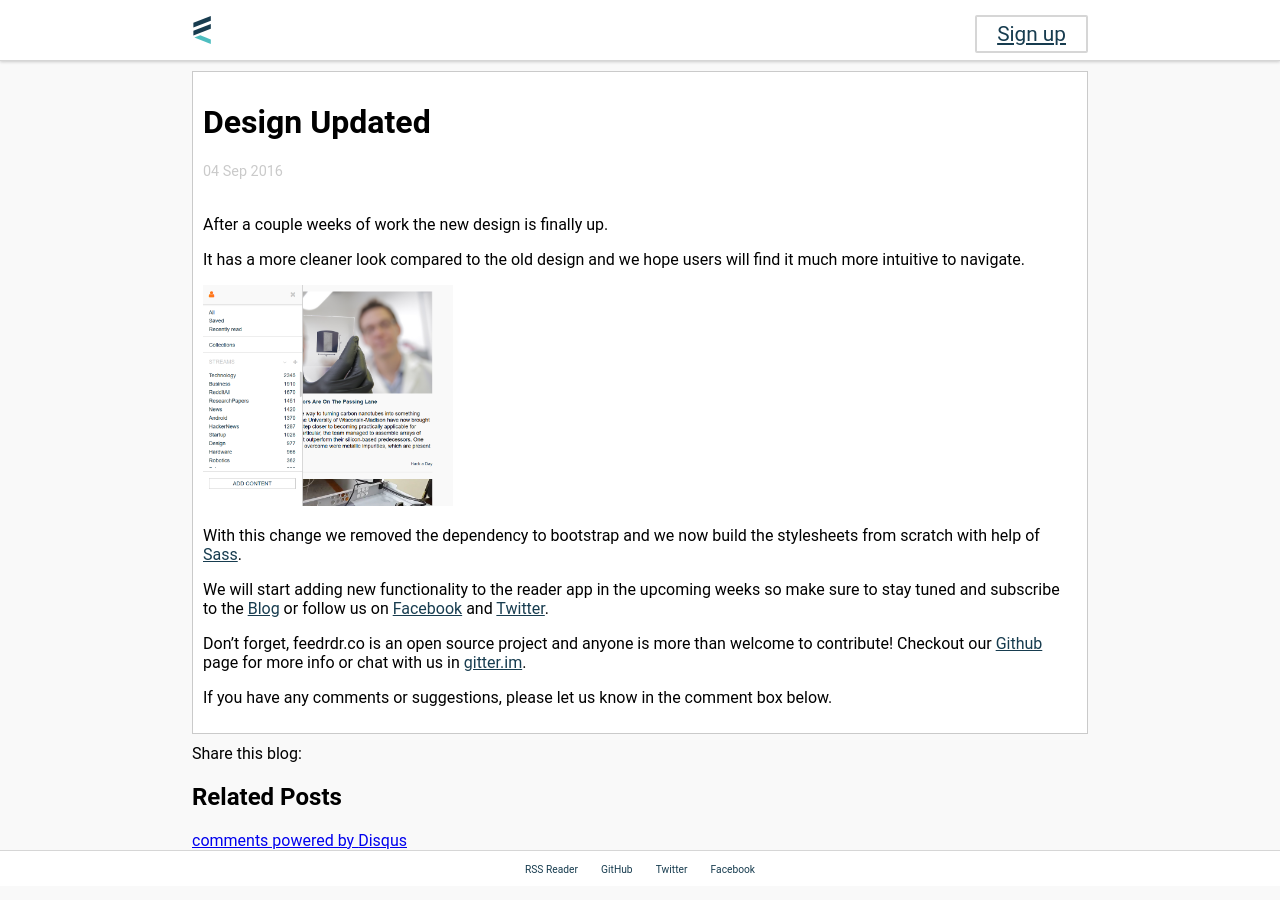
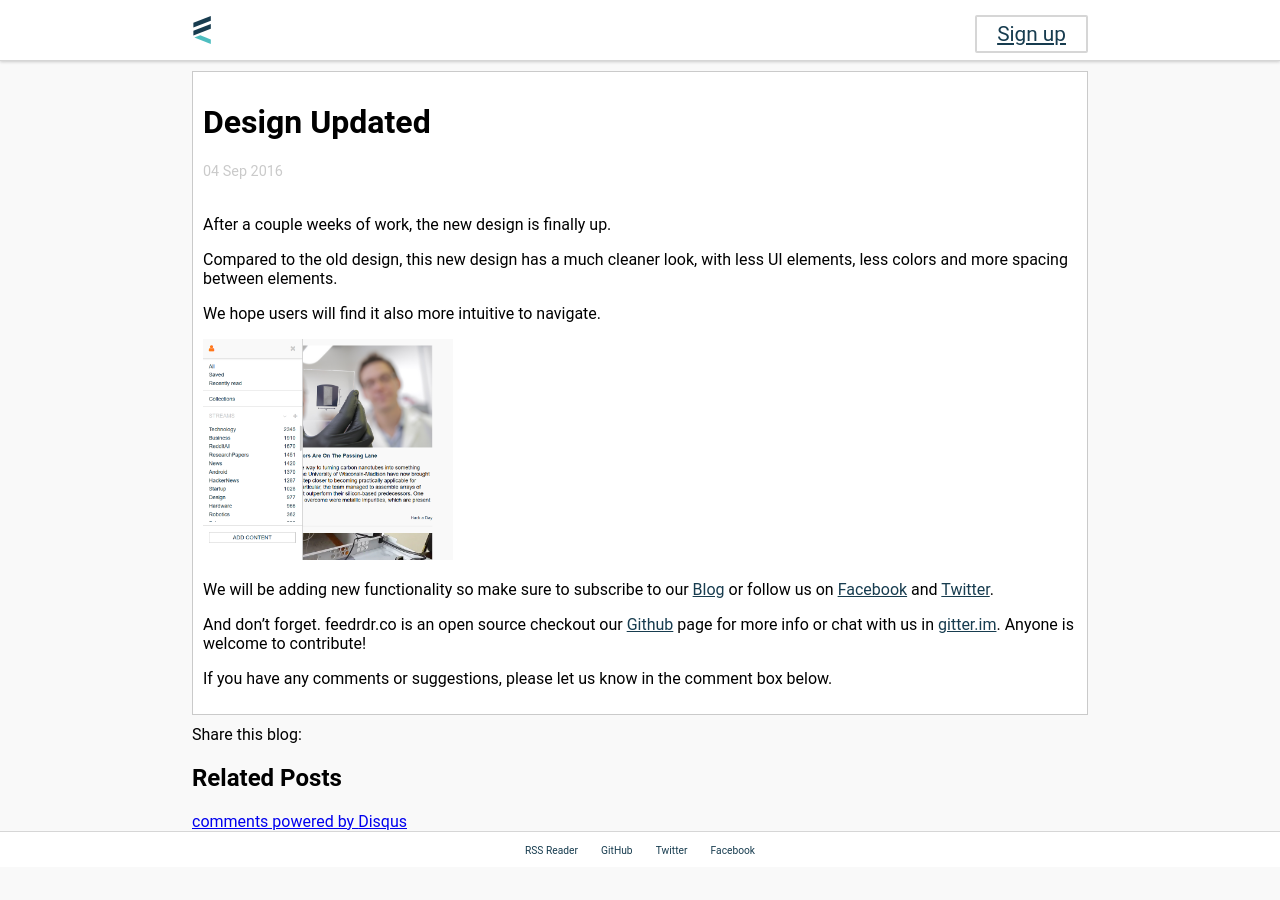
Before and after one commit to feedrdr/feedrdr.github.io, a Jekyll site: the page built from _posts/2016-09-04-new-design.md, in a window 1280 px wide. Built offline with Jekyll 4.4.1, drawn with Linux system fonts in a browser that asks for light colours; nearby versions of some CDN libraries; comment, search, counter and statistics services are not loaded.

Commit message:
updated new design post

```diff
--- a/_posts/2016-09-04-new-design.md
+++ b/_posts/2016-09-04-new-design.md
@@ -8,16 +8,16 @@ comments: true
 analytics: true
 ---
 
-After a couple weeks of work the new design is finally up.
+After a couple weeks of work, the new design is finally up.
 
-It has a more cleaner look compared to the old design and we hope users will find it much more intuitive to navigate.
+Compared to the old design, this new design has a much cleaner look, with less UI elements, less colors and more spacing between elements.
+
+We hope users will find it also more intuitive to navigate.
 
 <img src="{{site.baseurl}}assets/posts/new-design.png">
 
-With this change we removed the dependency to bootstrap and we now build the stylesheets from scratch with help of <a href="http://sass-lang.com/">Sass</a>.
+We will be adding new functionality so make sure to subscribe to our <a href="http://blog.feedrdr.co/atom.xml">Blog</a> or follow us on <a href="https://www.facebook.com/feedrdr">Facebook</a> and <a href="https://twitter.com/feedrdrco">Twitter</a>.
 
-We will start adding new functionality to the reader app in the upcoming weeks so make sure to stay tuned and subscribe to the <a href="http://blog.feedrdr.co/atom.xml">Blog</a> or follow us on <a href="https://www.facebook.com/feedrdr">Facebook</a> and <a href="https://twitter.com/feedrdrco">Twitter</a>.
-
-Don't forget, feedrdr.co is an open source project and anyone is more than welcome to contribute! Checkout our <a href="https://github.com/sliechti/feedrdr">Github</a> page for more info or chat with us in <a href="https://gitter.im/sliechti/feedrdr">gitter.im</a>.
+And don't forget. feedrdr.co is an open source checkout our <a href="https://github.com/sliechti/feedrdr">Github</a> page for more info or chat with us in <a href="https://gitter.im/sliechti/feedrdr">gitter.im</a>. Anyone is welcome to contribute!
 
 If you have any comments or suggestions, please let us know in the comment box below.
```
